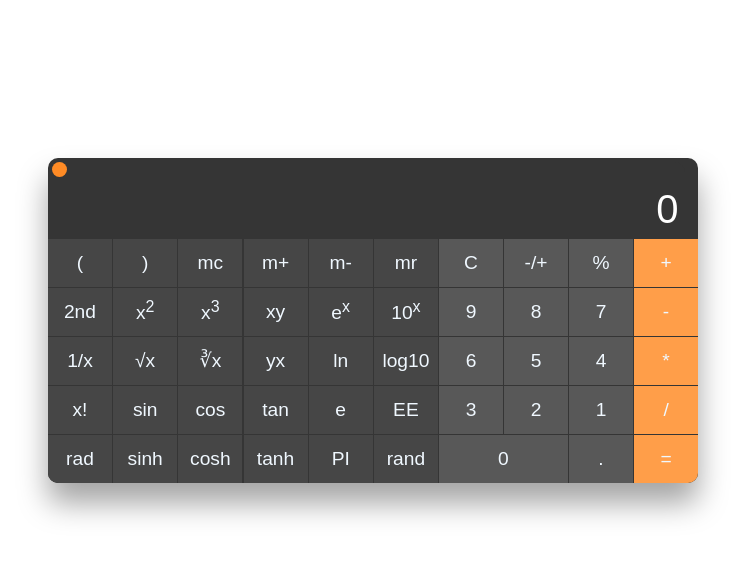
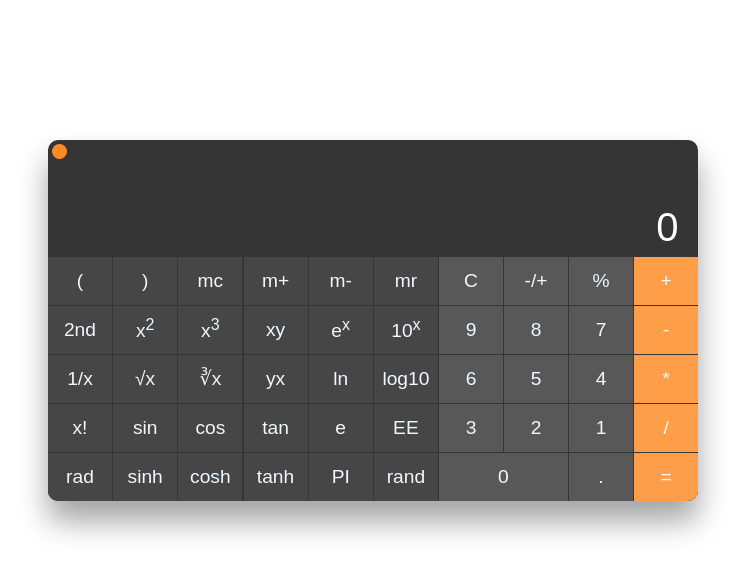
Before and after one commit to Shashwattejaswi/calculator, a React (Create React App) app: page / in a window 1280 px wide. Shown: the top 576 px of the page, without its empty margins (267-1012 px from the left). Built offline with nearby package versions, Linux system fonts and the light colour scheme.

Commit message:
clear alert prompt

```diff
--- a/src/Calculator.css
+++ b/src/Calculator.css
@@ -45,3 +45,16 @@
     text-align: end;
     padding:1%;
 }
+.history
+{
+    border: 0px;
+    width: 96%;
+    padding: 0px;
+    height: 8%;
+    background-color: rgb(53, 53, 53);
+    color: rgb(198, 198, 198);
+    outline: none;
+    font-size: 20px;
+    text-align: end;
+    padding:1%;
+}
--- a/src/Calculator.js
+++ b/src/Calculator.js
@@ -13,6 +13,7 @@ const Calculator = () => {
     const [expand, changeExpand] = useState(true);
     const [num, changeNum] = useState(0);
     const [flag,setflag]=useState(false);
+    //const [curHis,setCurHis]=useState(eq);
 
 
     const takePutNum = (event) => {
@@ -47,6 +48,7 @@ const Calculator = () => {
             console.log(operator.length + " krishna")
             eq.push(num)
 
+
             // operant.push(parseInt(num))
             // while (operator.length > 0) {
             //     let first = operant.pop()
@@ -68,6 +70,7 @@ const Calculator = () => {
                 {
                     eq.push(num);     // in eq equation store as in infix form
                     eq.push(val);
+
                 }
             else  // if previous input is an operator (means operator press two type)
             {
@@ -122,6 +125,7 @@ const Calculator = () => {
     return (
         <div className="containar">
             <HeadBar expandbtn={expandbtn} />
+            <input className='history' value={null}/>
             <input className="rsltBox" value={num} />
             <div className="btnBox">
                 {expand && <ExpandBox mathExp={mathExp} />}
--- a/src/IFunction.js
+++ b/src/IFunction.js
@@ -75,7 +75,6 @@ export const inToPre=(aj)=>
                 }
             else
             {
-                alert(a)
                 nums.push(parseInt(a));
             }
         })
```
